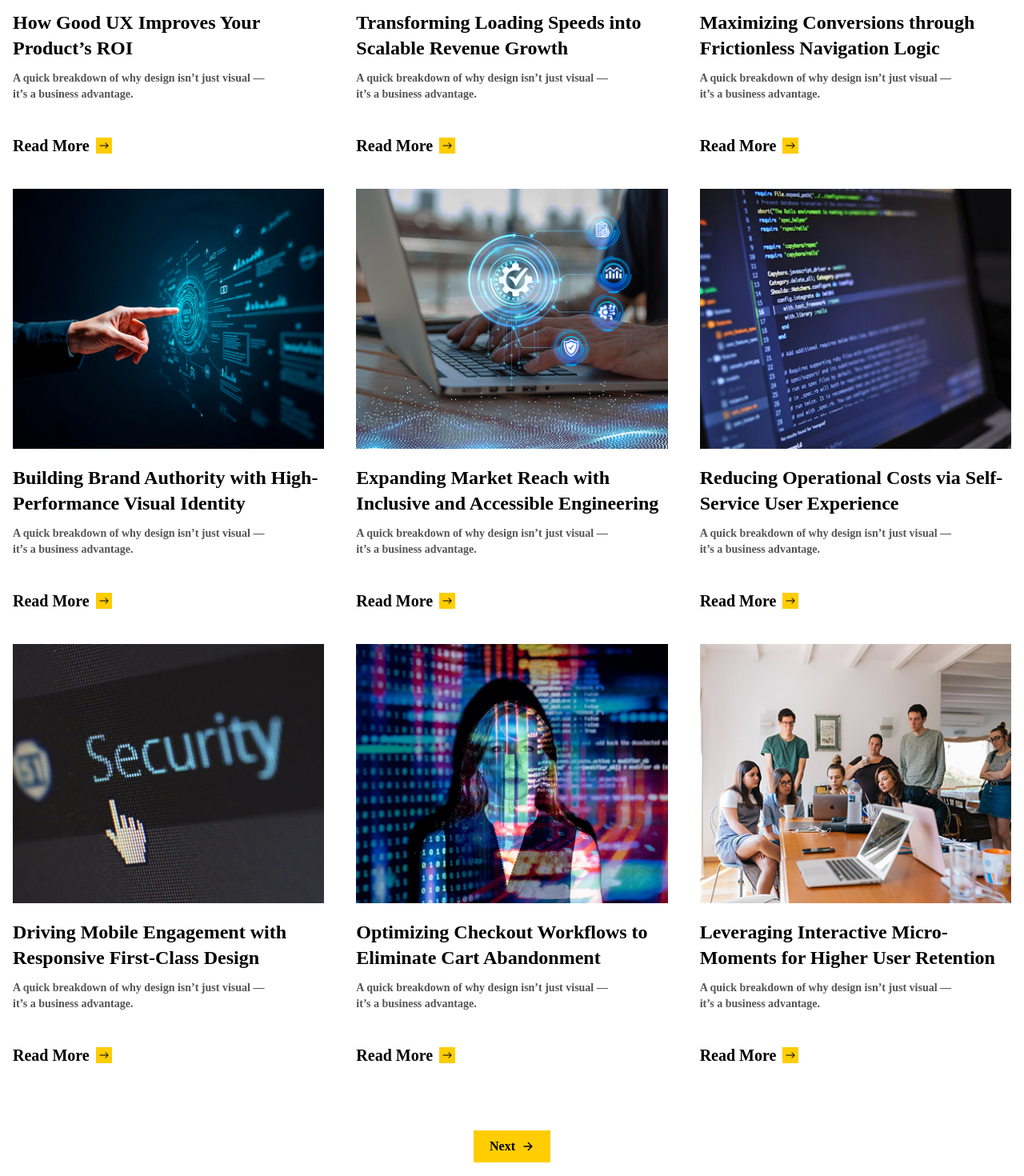
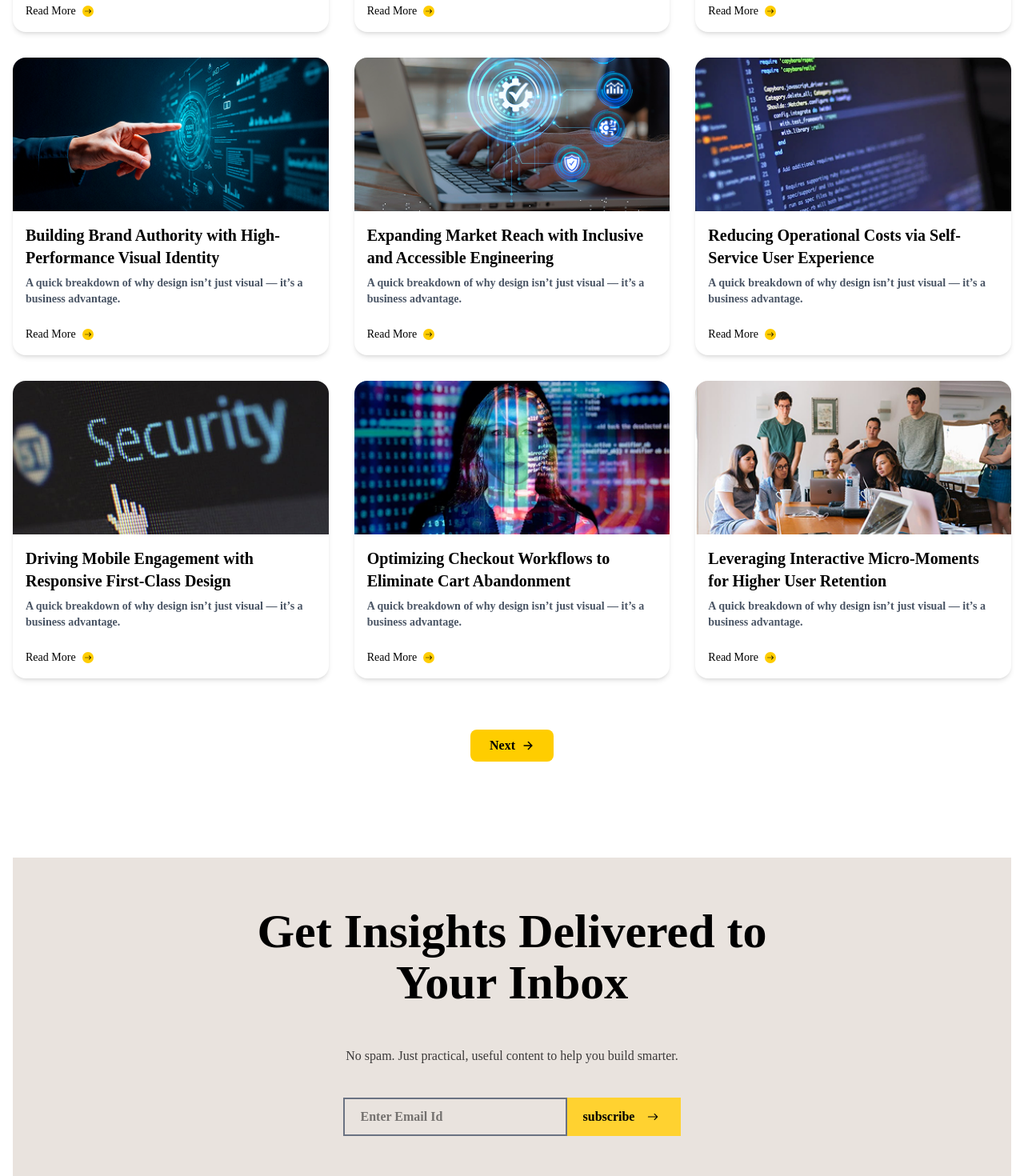
Before and after one commit to sagarverma2004/Codezens, a React (Vite) app: page /insight in a window 1280 px wide. Shown: the part 1100-2570 px from the top of the page at 80% size. Built offline with nearby package versions, Linux system fonts and the light colour scheme.

Commit message:
ready for deploy

```diff
--- a/src/Components/Footer/Footer.jsx
+++ b/src/Components/Footer/Footer.jsx
@@ -67,7 +67,7 @@ function Footer() {
                             </motion.div>
 
                             <div className="space-y-4 text-sm md:text-base">
-                                <div className="flex flex-col md:flex-row items-center md:items-start gap-4 text-center md:text-left">
+                                <div className="flex flex-col lg:flex-row items-center md:items-start gap-4 text-center md:text-left">
                                     <FaLocationDot className="text-[#FFCC00] text-lg" />
                                     <span className="text-gray-300">Rameshwaram Building, 175, Arihant Nagar, Indore, MP 453112</span>
                                 </div>
--- a/src/Components/Inslight/Inscards.jsx
+++ b/src/Components/Inslight/Inscards.jsx
@@ -1,224 +1,105 @@
 import { IoArrowForward } from "react-icons/io5";
 import { IoIosArrowRoundForward } from "react-icons/io";
-import in1 from "../Inslight/img/in1.png"
-import in2 from "../Inslight/img/in2.png"
-import in3 from "../Inslight/img/in3.png"
-import in4 from "../Inslight/img/in4.png"
-import in5 from "../Inslight/img/in5.png"
-import in6 from "../Inslight/img/in6.png"
-import in7 from "../Inslight/img/in7.png"
-import in8 from "../Inslight/img/in8.png"
-import in9 from "../Inslight/img/in9.png"
 import { motion } from "framer-motion";
 import { Link } from "react-router-dom";
 
+import in1 from "../Inslight/img/in1.png";
+import in2 from "../Inslight/img/in2.png";
+import in3 from "../Inslight/img/in3.png";
+import in4 from "../Inslight/img/in4.png";
+import in5 from "../Inslight/img/in5.png";
+import in6 from "../Inslight/img/in6.png";
+import in7 from "../Inslight/img/in7.png";
+import in8 from "../Inslight/img/in8.png";
+import in9 from "../Inslight/img/in9.png";
+
 function Inscards() {
-
   const cardParent = {
     hidden: {},
-        show: { transition: { staggerChildren: 0.3, delayChildren: 0.2 } }
-    }
+    show: { transition: { staggerChildren: 0.2 } },
+  };
 
   const cardChild = {
-        hidden: { opacity: 0, y: 100, },
-        show: { opacity: 1, y: 0, transition: { duration: 0.5, } }
+    hidden: { opacity: 0, y: 50 },
+    show: {
+      opacity: 1,
+      y: 0,
+      transition: { duration: 1 },
+    },
+  };
 
-    }
+  const cards = [
+    { img: in1, title: "How Good UX Improves Your Product’s ROI", link: "/card1" },
+    { img: in2, title: "Transforming Loading Speeds into Scalable Revenue Growth", link: "/card2" },
+    { img: in3, title: "Maximizing Conversions through Frictionless Navigation Logic", link: "/card3" },
+    { img: in4, title: "Building Brand Authority with High-Performance Visual Identity", link: "/card4" },
+    { img: in5, title: "Expanding Market Reach with Inclusive and Accessible Engineering", link: "/card5" },
+    { img: in6, title: "Reducing Operational Costs via Self-Service User Experience", link: "/card6" },
+    { img: in7, title: "Driving Mobile Engagement with Responsive First-Class Design", link: "/card7" },
+    { img: in8, title: "Optimizing Checkout Workflows to Eliminate Cart Abandonment", link: "/card8" },
+    { img: in9, title: "Leveraging Interactive Micro-Moments for Higher User Retention", link: "/card9" },
+  ];
 
   return (
-        <>
-            <section className='px-4 my-10'>
-                <div className='mx-auto max-w-7xl'>
+    <section className="px-4 my-10">
+      <div className="mx-auto max-w-7xl">
         <motion.div
           variants={cardParent}
           initial="hidden"
           whileInView="show"
           viewport={{ once: true, amount: 0.2 }}
-                        className='inline-grid grid-cols-1 gap-10 md:grid-cols-2 lg:grid-cols-3'>
+          className="grid grid-cols-1 gap-8 sm:grid-cols-2 lg:grid-cols-3"
+        >
+          {cards.map((card, index) => (
+            <motion.div
+              key={index}
+              variants={cardChild}
+              className="flex flex-col h-full overflow-hidden bg-white shadow-md rounded-2xl"
+            >
+              <img
+                src={card.img}
+                alt=""
+                className="object-cover w-full h-48"
+              />
 
-                        {/* 1 */}
-                        <motion.div
-                            variants={cardChild}
-                            className=''>
-                            <img src={in1} alt=""
-                                className="object-cover w-full pb-5" />
-                            <div>
-                                <p className="pb-3 text-2xl">
-                                    How Good UX Improves Your Product’s ROI
+              <div className="flex flex-col flex-1 p-4">
+                <p className="mb-2 text-lg font-semibold sm:text-xl">
+                  {card.title}
                 </p>
-                                <p className="text-sm text-[#555555] w-80">
+
+                <p className="text-sm text-gray-600">
                   A quick breakdown of why design isn’t just visual — it’s a business advantage.
                 </p>
-                                <Link to="/card1" className="flex items-center gap-2 pt-10 mt-auto text-sm duration-500 cursor-pointer hover:gap-5 hover:pl-5 md:text-xl hover:bg-stone-100">
+
+                <Link
+                  to={card.link}
+                  className="flex items-center gap-2 pt-6 mt-auto text-sm font-medium transition-all duration-300 hover:gap-4"
+                >
                   Read More
-                                    <IoIosArrowRoundForward className="bg-[#FFCD00]" />
+                  <IoIosArrowRoundForward className="bg-[#FFCD00] rounded-full" />
                 </Link>
               </div>
             </motion.div>
-
-                        {/* 2 */}
-                        <motion.div
-                            variants={cardChild}
-                            className=''>
-                            <img src={in2} alt=""
-                                className="object-cover w-full pb-5" />
-                            <p className="pb-3 text-2xl">
-                                Transforming Loading Speeds into Scalable Revenue Growth
-                            </p>
-                            <p className="text-sm text-[#555555] w-80">
-                                A quick breakdown of why design isn’t just visual — it’s a business advantage.
-                            </p>
-                            <Link to="/card2" className="flex items-center gap-2 pt-10 mt-auto text-sm duration-500 cursor-pointer hover:gap-5 hover:pl-5 md:text-xl hover:bg-stone-100">
-                                Read More
-                                <IoIosArrowRoundForward className="bg-[#FFCD00]" />
-                            </Link >
+          ))}
         </motion.div>
 
-                        {/* 3 */}
+        <div className="flex justify-center mt-16">
           <motion.div
-                            variants={cardChild}
-                            className=''>
-                            <img src={in3} alt=""
-                                className="object-cover w-full pb-5" />
-                            <p className="pb-3 text-2xl">
-                                Maximizing Conversions through Frictionless Navigation Logic
-                            </p>
-                            <p className="text-sm text-[#555555] w-80">
-                                A quick breakdown of why design isn’t just visual — it’s a business advantage.
-                            </p>
-                            <Link to="/card3" className="flex items-center gap-2 pt-10 mt-auto text-sm duration-500 cursor-pointer hover:gap-5 hover:pl-5 md:text-xl hover:bg-stone-100">
-                                Read More
-                                <IoIosArrowRoundForward className="bg-[#FFCD00]" />
-                            </Link>
-                        </motion.div>
-
-                        {/* 4 */}
-                        <motion.div
-                            variants={cardChild}
-                            className=''>
-                            <img src={in4} alt=""
-                                className="object-cover w-full pb-5" />
-                            <p className="pb-3 text-2xl">
-                               Building Brand Authority with High-Performance Visual Identity
-                            </p>
-                            <p className="text-sm text-[#555555] w-80">
-                                A quick breakdown of why design isn’t just visual — it’s a business advantage.
-                            </p>
-                            <Link to="/card4" div className="flex items-center gap-2 pt-10 mt-auto text-sm duration-500 cursor-pointer hover:gap-5 hover:pl-5 md:text-xl hover:bg-stone-100">
-                                Read More
-                                <IoIosArrowRoundForward className="bg-[#FFCD00]" />
-                            </Link>
-
-                        </motion.div>
-
-                        {/* 5 */}
-                        <motion.div
-                            variants={cardChild}
-                            className=''>
-                            <img src={in5} alt=""
-                                className="object-cover w-full pb-5" />
-                            <p className="pb-3 text-2xl">
-                                Expanding Market Reach with Inclusive and Accessible Engineering
-                            </p>
-                            <p className="text-sm text-[#555555] w-80">
-                                A quick breakdown of why design isn’t just visual — it’s a business advantage.
-                            </p>
-                            <Link to="/card5" className="flex items-center gap-2 pt-10 mt-auto text-sm duration-500 cursor-pointer hover:gap-5 hover:pl-5 md:text-xl hover:bg-stone-100">
-                                Read More
-                                <IoIosArrowRoundForward className="bg-[#FFCD00]" />
-                            </Link>
-                        </motion.div>
-
-                        {/* 6 */}
-                        <motion.div
-                            variants={cardChild}
-                            className=''>
-                            <img src={in6} alt=""
-                                className="object-cover w-full pb-5" />
-                            <p className="pb-3 text-2xl">
-                              Reducing Operational Costs via Self-Service User Experience
-                            </p>
-                            <p className="text-sm text-[#555555] w-80">
-                                A quick breakdown of why design isn’t just visual — it’s a business advantage.
-                            </p>
-                            <Link to="/card6" className="flex items-center gap-2 pt-10 mt-auto text-sm duration-500 cursor-pointer hover:gap-5 hover:pl-5 md:text-xl hover:bg-stone-100">
-                                Read More
-                                <IoIosArrowRoundForward className="bg-[#FFCD00]" />
-                            </Link>
-                        </motion.div>
-
-                        {/* 7 */}
-                        <motion.div
-                            variants={cardChild}
-                            className=''>
-                            <img src={in7} alt=""
-                                className="object-cover w-full pb-5" />
-                            <p className="pb-3 text-2xl">
-                                Driving Mobile Engagement with Responsive First-Class Design
-                            </p>
-                            <p className="text-sm text-[#555555] w-80">
-                                A quick breakdown of why design isn’t just visual — it’s a business advantage.
-                            </p>
-                            <Link to="/card7" className="flex items-center gap-2 pt-10 mt-auto text-sm duration-500 cursor-pointer hover:gap-5 hover:pl-5 md:text-xl hover:bg-stone-100">
-                                Read More
-                                <IoIosArrowRoundForward className="bg-[#FFCD00]" />
-                            </Link>
-                        </motion.div>
-
-                        {/* 8 */}
-                        <motion.div
-                            variants={cardChild}
-                            className=''>
-                            <img src={in8} alt=""
-                                className="object-cover w-full pb-5" />
-                            <p className="pb-3 text-2xl">
-                                Optimizing Checkout Workflows to Eliminate Cart Abandonment
-                            </p>
-                            <p className="text-sm text-[#555555] w-80">
-                                A quick breakdown of why design isn’t just visual — it’s a business advantage.
-                            </p>
-                            <Link to="/card8" className="flex items-center gap-2 pt-10 mt-auto text-sm duration-500 cursor-pointer hover:gap-5 hover:pl-5 md:text-xl hover:bg-stone-100">
-                                Read More
-                                <IoIosArrowRoundForward className="bg-[#FFCD00]" />
-                            </Link>
-                        </motion.div>
-
-                        {/* 9 */}
-                        <motion.div
-                            variants={cardChild}
-                            className=''>
-                            <img src={in9} alt=""
-                                className="object-cover w-full pb-5" />
-                            <p className="pb-3 text-2xl">
-                                Leveraging Interactive Micro-Moments for Higher User Retention
-                            </p>
-                            <p className="text-sm text-[#555555] w-80">
-                                A quick breakdown of why design isn’t just visual — it’s a business advantage.
-                            </p>
-                            <Link to="/card9" className="flex items-center gap-2 pt-10 mt-auto text-sm duration-500 cursor-pointer hover:gap-5 hover:pl-5 md:text-xl hover:bg-stone-100">
-                                Read More
-                                <IoIosArrowRoundForward className="bg-[#FFCD00]" />
-                            </Link>
-                        </motion.div>
-
-                    </motion.div>
-                    <div className="flex items-center justify-center">
-                        <motion.div
-                            initial={{ opacity: 0, y: 50 }}
+            initial={{ opacity: 0, y: 40 }}
             whileInView={{ opacity: 1, y: 0 }}
-                            transition={{ duration: 0.6, type: "spring", stiffness: 300 }}
-                            whileHover={{ scale: 1.05, }}
-                            whileTap={{ scale: 0.95, }}
+            transition={{ duration: 0.5 }}
+            whileHover={{ scale: 1.05 }}
+            whileTap={{ scale: 0.95 }}
              viewport={{ once: true, amount: 0.2 }}
-                            className="flex items-center justify-center gap-2 mt-20 bg-[#FFCD00] w-fit px-5 py-2">
+            className="flex items-center gap-2 px-6 py-2 bg-[#FFCD00] rounded-lg cursor-pointer"
+          >
             Next
             <IoArrowForward />
           </motion.div>
         </div>
       </div>
     </section>
-        </>
-    )
+  );
 }
 
-export default Inscards
+export default Inscards;
```
Lines whose indentation alone changed are shown as unchanged.
